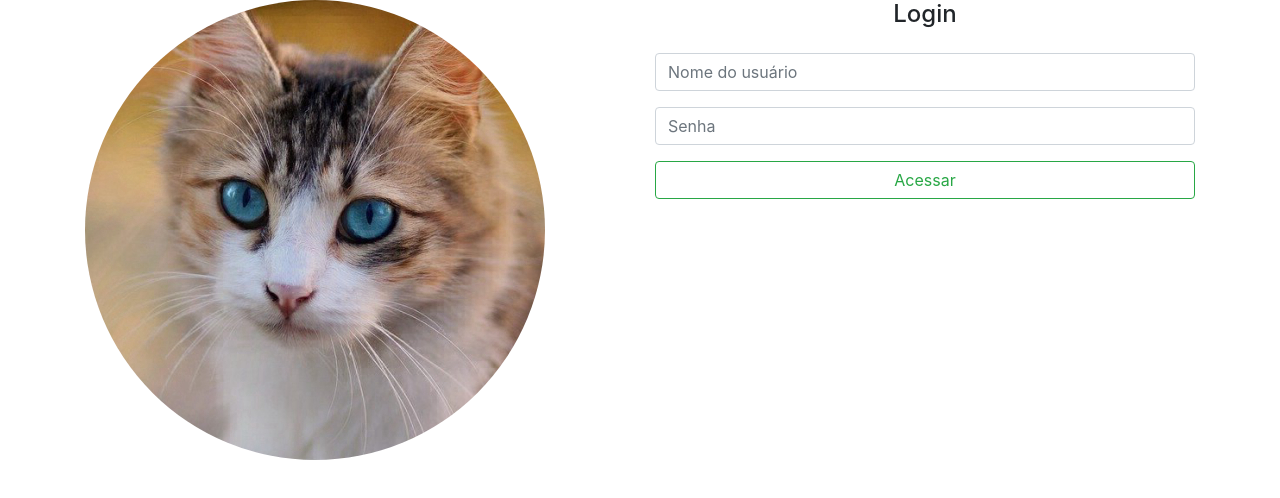
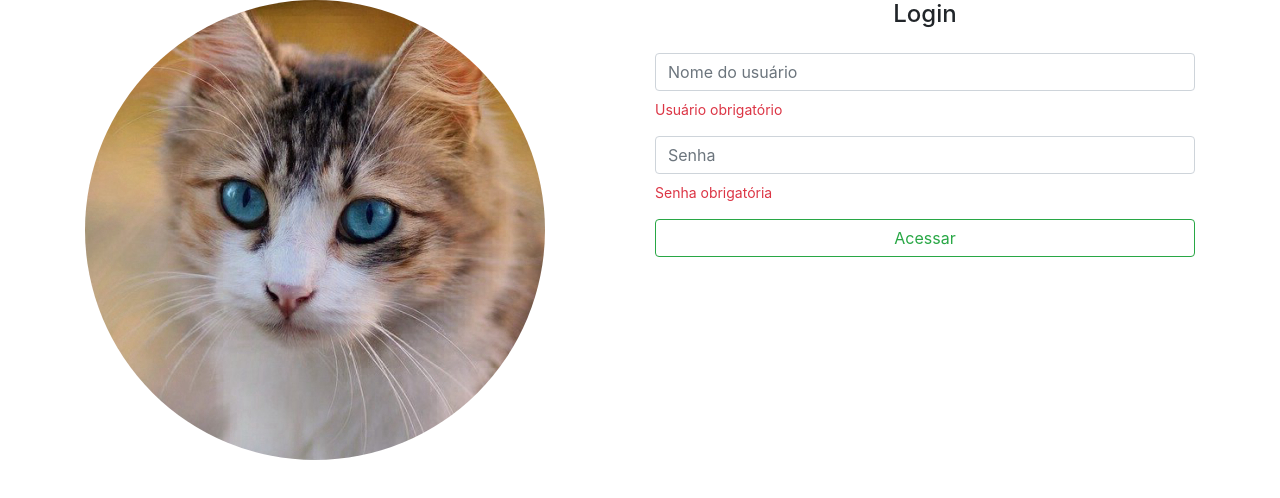
Before and after one commit to Mateusleao99/gatitobook, an Angular app: page /home in a window 1280 px wide. Shown: the top 498 px of the page. Built offline with nearby package versions, Linux system fonts and the light colour scheme.

Commit message:
feat: validando campo login e senha

```diff
--- a/src/app/home/home.module.ts
+++ b/src/app/home/home.module.ts
@@ -5,10 +5,11 @@
 import { HomeComponent } from './home.component';
 import { LoginComponent } from './login/login.component';
 import { FormsModule } from '@angular/forms';
+import { MensagemModule } from './../componentes/mensagem/mensagem.module';
 
 @NgModule({
   declarations: [HomeComponent, LoginComponent],
-  imports: [CommonModule, HomeRoutingModule, FormsModule],
+  imports: [CommonModule, HomeRoutingModule, FormsModule, MensagemModule],
   exports: [HomeComponent],
 })
 export class HomeModule {}
--- a/src/app/home/login/login.component.html
+++ b/src/app/home/login/login.component.html
@@ -8,7 +8,12 @@
         placeholder="Nome do usuário"
         [(ngModel)]="usuario"
         name="usuario"
+        #campoUsuario="ngModel"
+        required
       />
+      <app-mensagem
+      *ngIf="campoUsuario.invalid"
+      mensagem="Usuário obrigatório"></app-mensagem>
     </div>
     <div class="form-group">
       <input
@@ -17,7 +22,12 @@
         placeholder="Senha"
         [(ngModel)]="senha"
         name="senha"
+        #campoSenha="ngModel"
+        required
       />
+      <app-mensagem
+      *ngIf="campoSenha.invalid"
+      mensagem="Senha obrigatória"></app-mensagem>
     </div>
     <button type="submit" class="btn btn-outline-success btn-block">
       Acessar
```
